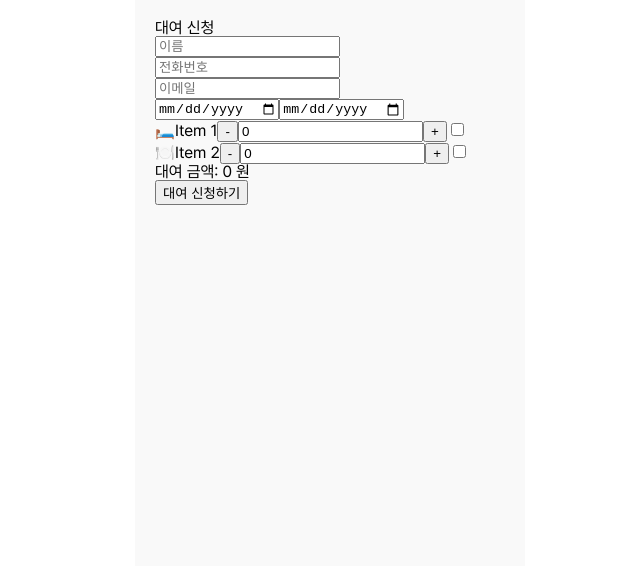
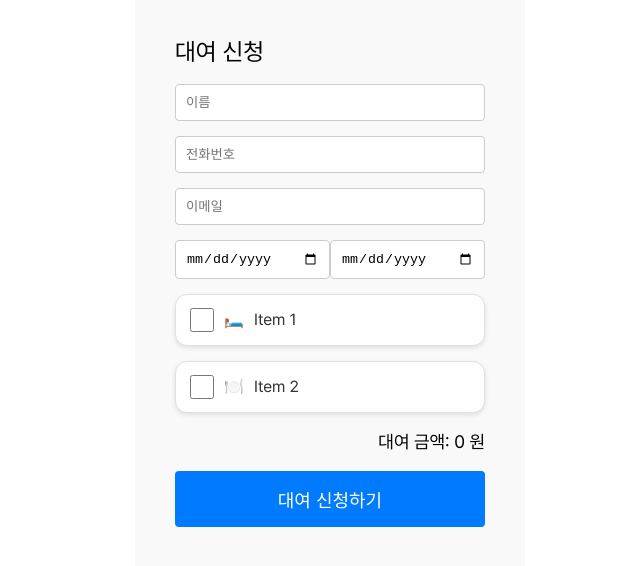
Before and after one commit to s-uxun/BorrowTrip, a React (Create React App) app: page /order in a window 1280 px wide. Shown: the top 566 px of the page, without its empty margins (310-950 px from the left). Built offline with nearby package versions, Linux system fonts and the light colour scheme.

Commit message:
Feat: order 페이지 기본 기능 구현 완료 및 api 연결 완료

```diff
--- a/src/pages/OrderPage.jsx
+++ b/src/pages/OrderPage.jsx
@@ -1,11 +1,10 @@
-import React, { useState, useEffect, useRef } from "react";
+import React, { useState, useRef } from "react";
 import styled from "styled-components";
 import { useNavigate } from "react-router-dom";
 import useItemStore from "../stores/ItemStore";
 import Detail from "../components/Detail";
 import Confirm from "../components/Confirm";
-import axios from "axios";
-
+import instance from "axios";
 
 const OrderPage = () => {
   const items = useItemStore((state) => state.items);
@@ -13,6 +12,8 @@ const OrderPage = () => {
   const [selectedItems, setSelectedItems] = useState({});
   const [showDetail, setShowDetail] = useState(null);
   const [showConfirm, setShowConfirm] = useState(false);
+  const [errorFields, setErrorFields] = useState({});
+
   const [userData, setUserData] = useState({
     name: "",
     phoneNumber: "",
@@ -21,23 +22,104 @@ const OrderPage = () => {
     endDate: "",
   });
 
+  const nameRef = useRef(null);
+  const phoneNumberRef = useRef(null);
+  const emailRef = useRef(null);
+  const startDateRef = useRef(null);
+  const endDateRef = useRef(null);
+
   const navigate = useNavigate();
 
-  const handleSelectItem = (id) => {
-    setSelectedItems((prev) => ({
-      ...prev,
-      [id]: !prev[id],
-    }));
+  // 전화번호 입력 시 하이픈 자동 추가 및 숫자만 허용
+  const handlePhoneNumberChange = (e) => {
+    let value = e.target.value.replace(/\D/g, ""); // 숫자만 허용
+    if (value.length > 3 && value.length <= 7) {
+      value = `${value.slice(0, 3)}-${value.slice(3)}`;
+    } else if (value.length > 7) {
+      value = `${value.slice(0, 3)}-${value.slice(3, 7)}-${value.slice(7, 11)}`;
+    }
+    setUserData({ ...userData, phoneNumber: value });
   };
 
-  const handleQuantityChange = (id, quantity) => {
-    updateItemQuantity(id, quantity);
+  // 이메일 형식 검증 함수
+  const validateEmail = (email) => {
+    const emailRegex = /^[^\s@]+@[^\s@]+\.[^\s@]+$/;
+    return emailRegex.test(email);
   };
 
+  // 필드 검증 및 경고 메시지 표시
+  const validateFields = () => {
+    const newErrorFields = {};
+
+    if (!userData.name) {
+      newErrorFields.name = true;
+      alert("이름을 입력해주세요.");
+      nameRef.current.focus();
+    } else if (!userData.phoneNumber || userData.phoneNumber.length !== 13) {
+      newErrorFields.phoneNumber = true;
+      alert("올바른 전화번호를 입력해주세요.");
+      phoneNumberRef.current.focus();
+    } else if (!validateEmail(userData.email)) {
+      newErrorFields.email = true;
+      alert("올바른 이메일 형식을 입력해주세요.");
+      emailRef.current.focus();
+    } else if (!userData.startDate) {
+      newErrorFields.startDate = true;
+      alert("대여 시작일을 선택해주세요.");
+      startDateRef.current.focus();
+    } else if (!userData.endDate) {
+      newErrorFields.endDate = true;
+      alert("대여 종료일을 선택해주세요.");
+      endDateRef.current.focus();
+    }
+
+    setErrorFields(newErrorFields);
+    return Object.keys(newErrorFields).length === 0;
+  };
+
+  // 체크박스를 클릭할 때 처리
+  const handleSelectItem = (id) => {
+    setSelectedItems((prev) => {
+      const newSelection = { ...prev };
+      if (newSelection[id]) {
+        delete newSelection[id];
+      } else {
+        newSelection[id] = { quantity: 1 }; // 기본 수량 1로 설정
+      }
+      return newSelection;
+    });
+  };
+
+  // 수량 변경 처리
+  const handleQuantityChange = (id, quantity) => {
+    if (quantity > 0) {
+      setSelectedItems((prev) => ({
+        ...prev,
+        [id]: { ...prev[id], quantity }
+      }));
+    } else {
+      setSelectedItems((prev) => {
+        const newSelection = { ...prev };
+        delete newSelection[id]; // 수량이 0 이하이면 선택 해제
+        return newSelection;
+      });
+    }
+  };
+
+  // 대여 신청 버튼 클릭 시 검증
   const handleSubmit = async () => {
+    if (!validateFields()) return;
+
+    // 선택된 대여 물품이 있는지 확인
+    if (Object.keys(selectedItems).length === 0) {
+      alert("대여 물품을 선택해 주세요.");
+      return;
+    }
+
     setShowConfirm(true);
   };
 
+  // 확인 버튼 클릭 시 API 호출
   const confirmSubmit = async () => {
     const orderData = {
       userName: userData.name,
@@ -46,101 +128,233 @@ const OrderPage = () => {
       startDate: userData.startDate,
       finishDate: userData.endDate,
       items: Object.keys(selectedItems).reduce((acc, id) => {
-        if (selectedItems[id]) {
-          const item = items.find((item) => item.id === id);
-          acc[id] = item.quantity || 0;
+        const item = selectedItems[id];
+        if (item.quantity > 0) {
+          acc[id] = item.quantity;
         }
         return acc;
       }, {}),
     };
 
     try {
-      const response = await axios.post(
-        `${process.env.REACT_APP_SERVER_PORT}/url`,
-        orderData,
-        {
-          headers: {
-            Authorization: `Bearer ${localStorage.getItem("accessToken")}`,
-          },
-        }
+      const response = await instance.post(
+        `${process.env.REACT_APP_SERVER_PORT}/rental`,
+        orderData
       );
+
+      console.log(response);
       navigate("/list");
     } catch (error) {
       console.error("Order submission failed:", error);
     }
   };
 
-  const totalAmount = items.reduce((total, item) => {
-    if (selectedItems[item.id]) {
-      return total + item.price * (item.quantity || 0);
+  // 총 금액 계산
+  const totalAmount = Object.keys(selectedItems).reduce((total, id) => {
+    const item = items.find((item) => item.id === id);
+    if (item && selectedItems[id].quantity > 0) {
+      return total + item.price * selectedItems[id].quantity;
     }
     return total;
   }, 0);
 
   return (
-    <div>
-      <h1>대여 신청</h1>
-      <input
+    <Container>
+      <Title>대여 신청</Title>
+      <Input
+        ref={nameRef}
         type="text"
         placeholder="이름"
         value={userData.name}
         onChange={(e) => setUserData({ ...userData, name: e.target.value })}
+        isError={errorFields.name}
       />
-      <input
+      <Input
+        ref={phoneNumberRef}
         type="text"
         placeholder="전화번호"
         value={userData.phoneNumber}
-        onChange={(e) => setUserData({ ...userData, phoneNumber: e.target.value })}
+        onChange={handlePhoneNumberChange}
+        maxLength={13} // 하이픈 포함 13자리 제한
+        isError={errorFields.phoneNumber}
       />
-      <input
+      <Input
+        ref={emailRef}
         type="email"
         placeholder="이메일"
         value={userData.email}
         onChange={(e) => setUserData({ ...userData, email: e.target.value })}
+        isError={errorFields.email}
       />
-      <div>
-        <input
+      <DateContainer>
+        <Input
+          ref={startDateRef}
           type="date"
           value={userData.startDate}
           onChange={(e) => setUserData({ ...userData, startDate: e.target.value })}
+          isError={errorFields.startDate}
         />
-        <input
+        <Input
+          ref={endDateRef}
           type="date"
           value={userData.endDate}
           onChange={(e) => setUserData({ ...userData, endDate: e.target.value })}
+          isError={errorFields.endDate}
         />
-      </div>
+      </DateContainer>
       {items.map((item) => (
-        <div key={item.id} onClick={() => setShowDetail(item)}>
-          <span>{item.icon}</span>
-          <span>{item.name}</span>
-          <button onClick={() => handleQuantityChange(item.id, item.quantity - 1)}>-</button>
-          <input
-            type="number"
-            value={item.quantity || 0}
-            onChange={(e) => handleQuantityChange(item.id, +e.target.value)}
-          />
-          <button onClick={() => handleQuantityChange(item.id, item.quantity + 1)}>+</button>
-          <input
+        <ItemContainer key={item.id}>
+          <Checkbox
             type="checkbox"
             checked={!!selectedItems[item.id]}
             onChange={() => handleSelectItem(item.id)}
           />
-        </div>
+          <span>{item.icon}</span>
+          <ItemName onClick={() => setShowDetail(item)}>{item.name}</ItemName>
+          {selectedItems[item.id] && (
+            <QuantityContainer>
+              <QuantityButton
+                onClick={() => handleQuantityChange(item.id, selectedItems[item.id].quantity - 1)}
+              >
+                -
+              </QuantityButton>
+              <QuantityDisplay>{selectedItems[item.id].quantity}</QuantityDisplay>
+              <QuantityButton
+                onClick={() => handleQuantityChange(item.id, selectedItems[item.id].quantity + 1)}
+              >
+                +
+              </QuantityButton>
+            </QuantityContainer>
+          )}
+        </ItemContainer>
       ))}
-      <div>대여 금액: {totalAmount} 원</div>
-      <button onClick={handleSubmit}>대여 신청하기</button>
+      <TotalAmount>대여 금액: {totalAmount.toLocaleString()} 원</TotalAmount>
+      <SubmitButton onClick={handleSubmit}>대여 신청하기</SubmitButton>
       {showDetail && <Detail item={showDetail} onClose={() => setShowDetail(null)} />}
       {showConfirm && (
         <Confirm
           userData={userData}
-          selectedItems={items.filter((item) => selectedItems[item.id])}
+          selectedItems={items.filter((item) => selectedItems[item.id]?.quantity > 0)}
           onCancel={() => setShowConfirm(false)}
           onConfirm={confirmSubmit}
         />
       )}
-    </div>
+    </Container>
   );
 };
 
+// Styled Components
+const Container = styled.div`
+  padding: 20px;
+  background-color: #f9f9f9;
+  max-width: 390px;
+  margin: 0 auto;
+`;
+
+const Title = styled.h1`
+  font-size: 24px;
+  margin-bottom: 20px;
+`;
+
+const Input = styled.input`
+  width: 100%;
+  padding: 10px;
+  margin-bottom: 15px;
+  border: 1px solid #ccc;
+  border-radius: 4px;
+  box-sizing: border-box;
+  appearance: none;
+
+  &:focus{
+    outline: none;
+    border: 1px solid ${(props) => (props.isError ? "red" : "blue")};
+  }
+`;
+
+const DateContainer = styled.div`
+  display: flex;
+  justify-content: space-between;
+`;
+
+const ItemContainer = styled.div`
+  display: flex;
+  align-items: center;
+  justify-content: space-between;
+  margin-bottom: 15px;
+  background-color: #fff;
+  padding: 10px;
+  border-radius: 12px;
+  box-shadow: 0 2px 5px rgba(0, 0, 0, 0.1);
+  border: 1px solid #e0e0e0;
+`;
+
+const ItemName = styled.span`
+  flex: 1;
+  margin-left: 10px;
+  font-size: 16px;
+  cursor: pointer;
+  color: #333;
+  &:hover {
+    text-decoration: underline;
+  }
+`;
+
+const QuantityContainer = styled.div`
+  display: flex;
+  align-items: center;
+`;
+
+const QuantityButton = styled.button`
+  background-color: #3f51b5;
+  color: white;
+  border: none;
+  width: 30px;
+  height: 30px;
+  border-radius: 50%;
+  cursor: pointer;
+  font-size: 20px;
+  display: flex;
+  align-items: center;
+  justify-content: center;
+  &:hover {
+    background-color: #303f9f;
+  }
+`;
+
+const QuantityDisplay = styled.span`
+  font-size: 18px;
+  margin: 0 15px;
+  min-width: 20px;
+  text-align: center;
+`;
+
+const Checkbox = styled.input`
+  margin-right: 10px;
+  width: 24px;
+  height: 24px;
+  border: 2px solid #3f51b5;
+  border-radius: 4px;
+`;
+
+const TotalAmount = styled.div`
+  font-size: 18px;
+  margin-top: 20px;
+  text-align: right;
+`;
+
+const SubmitButton = styled.button`
+  width: 100%;
+  padding: 15px;
+  background-color: #007bff;
+  color: white;
+  border: none;
+  border-radius: 4px;
+  font-size: 18px;
+  cursor: pointer;
+  margin-top: 20px;
+  &:hover {
+    background-color: #0056b3;
+  }
+`;
+
 export default OrderPage;
```
